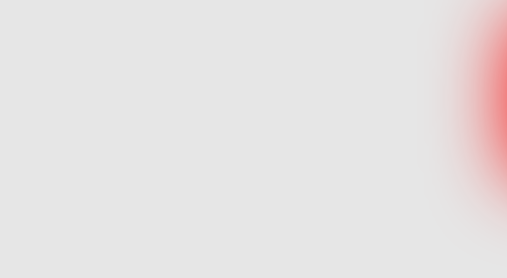
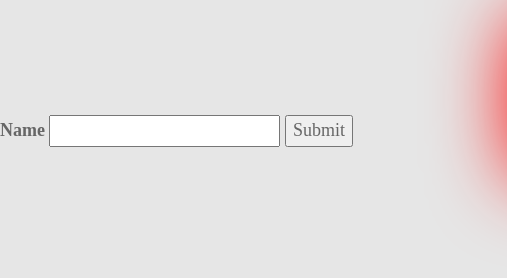
Before and after one commit to Tetreur/My-first-website, a plain HTML site: page index.html in a window 1280 px wide. Shown: the part 466-744 px from the top of the page, 0-507 px from the left. Drawn offline with nearby package versions, Linux system fonts and the light colour scheme.

Commit message:
Add a form

```diff
--- a/index.html
+++ b/index.html
@@ -30,3 +30,8 @@
   </div>
 </body>
 </html>
+<form action="/restaurants">
+  <label for="name-input">Name</label>
+  <input id="name-input" type="text" name="name">
+  <input type="submit" value="Submit">
+</form>
```
